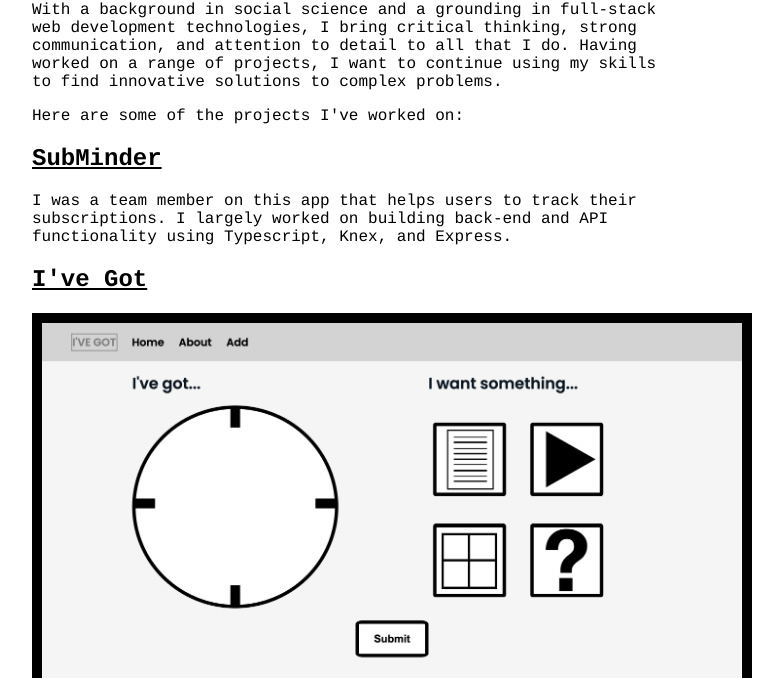
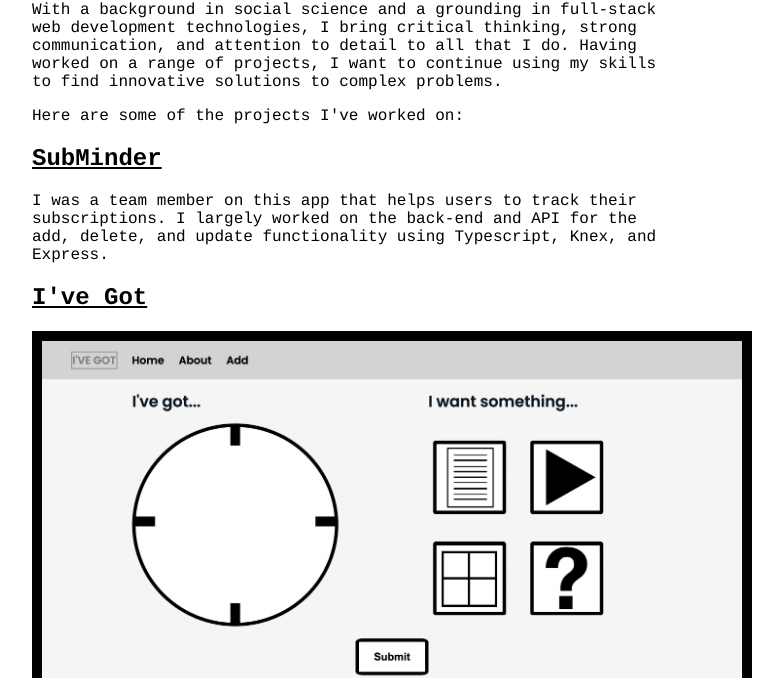
Before and after one commit to joseph-ford10/portfolio, a plain HTML site: page index.html in a window 1280 px wide. Shown: the part 127-805 px from the top of the page, without its empty margins (292-1075 px from the left). Drawn offline with Linux system fonts and the light colour scheme.

Commit message:
Revise description

```diff
--- a/index.html
+++ b/index.html
@@ -30,7 +30,7 @@
       <ul class="project-list">
         <li>
           <h2><a href="https://subminder-production.up.railway.app/">SubMinder</a></h2>
-          <p>I was a team member on this app that helps users to track their subscriptions. I largely worked on building back-end and API functionality using Typescript, Knex, and Express.</p>
+          <p>I was a team member on this app that helps users to track their subscriptions. I largely worked on the back-end and API for the add, delete, and update functionality using Typescript, Knex, and Express.</p>
         </li>
         <li>
           <h2><a href="https://github.com/joseph-ford10/i-have">I've Got</a></h2>
```
